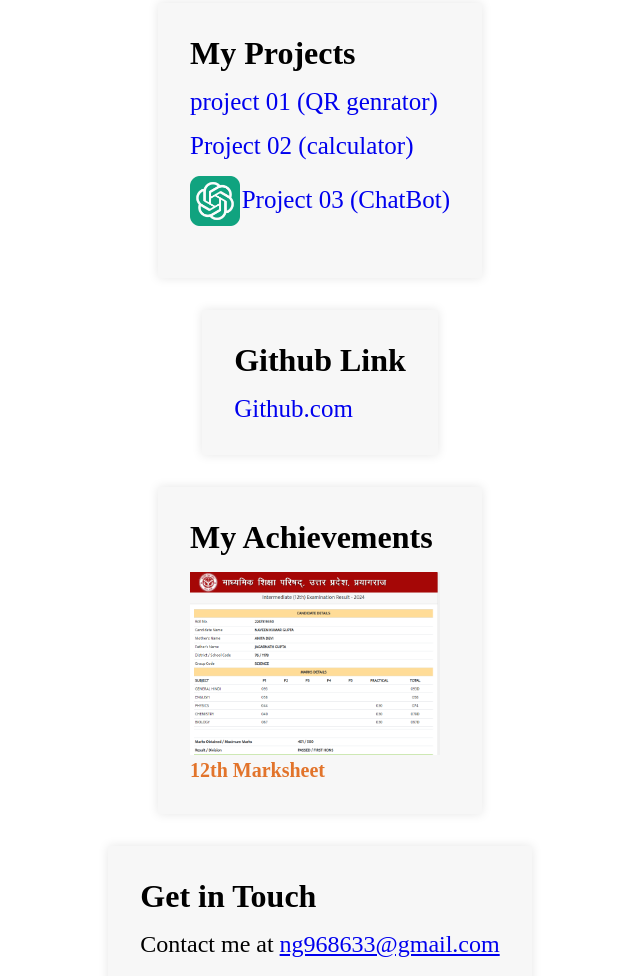
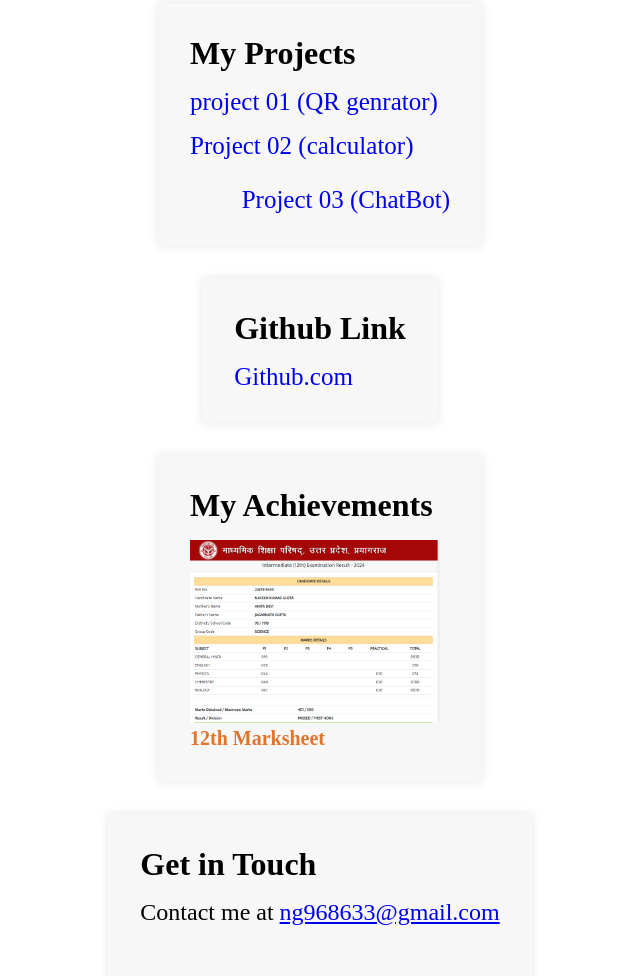
Before and after one commit to Naveen-Gupta99/My-Portfolio, a plain HTML site: page index.html in a window 1280 px wide. Shown: the part 786-1762 px from the top of the page, without its empty margins (320-960 px from the left). Drawn offline with Linux system fonts and the light colour scheme.

Commit message:
Update index.html

```diff
--- a/index.html
+++ b/index.html
@@ -358,7 +358,7 @@ margin-top:10px ;
           </li>
           <li id="three">
 
-            <img id = "img" src="OpenAI.png" alt="Project 3" />
+<!--             <img id = "img" src="OpenAI.png" alt="Project 3" /> -->
             <a id = "ChatBot" href="Form_Insert.html">Project 03 (ChatBot)</a>
           </li>
         </ul>
```
